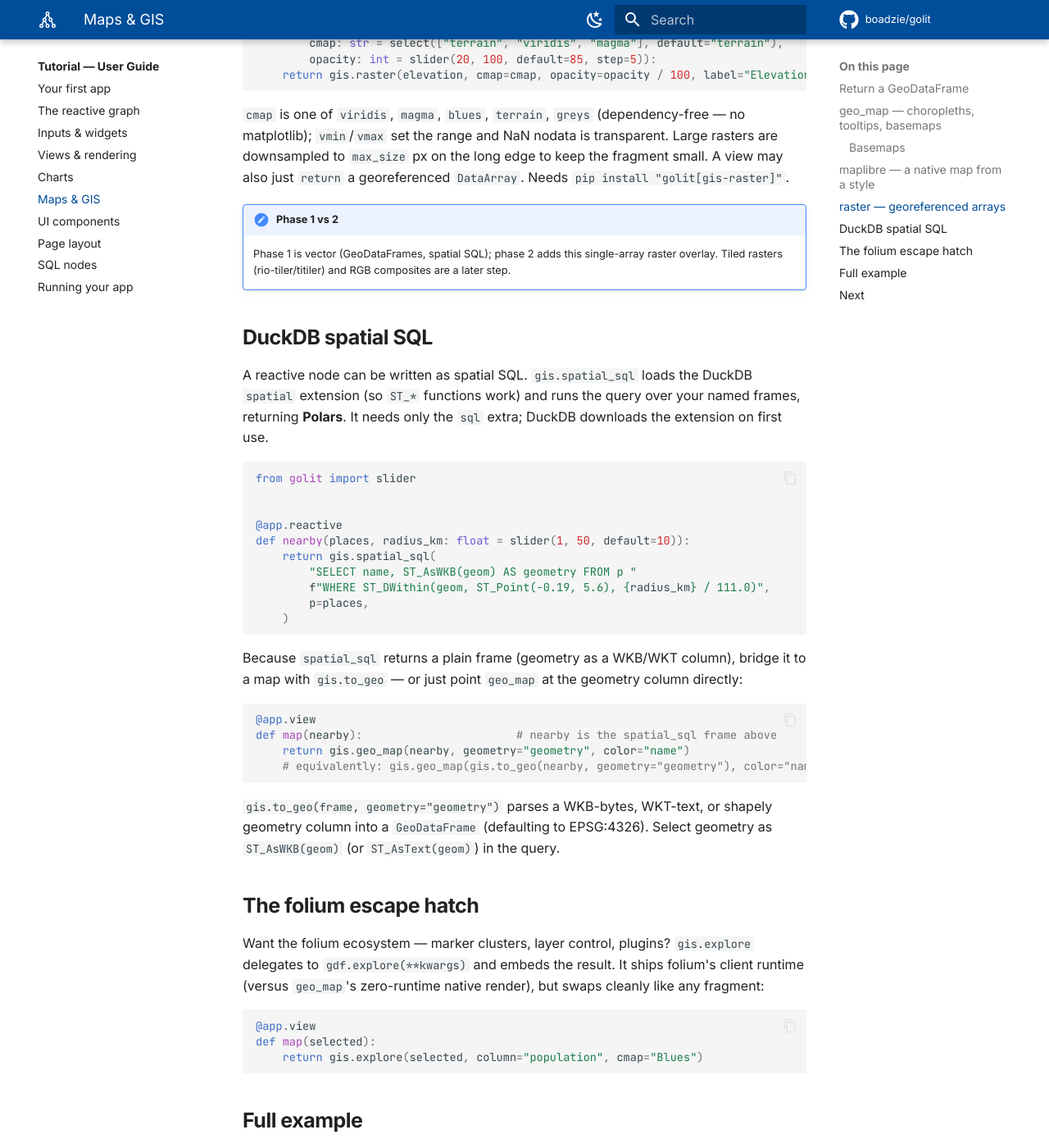
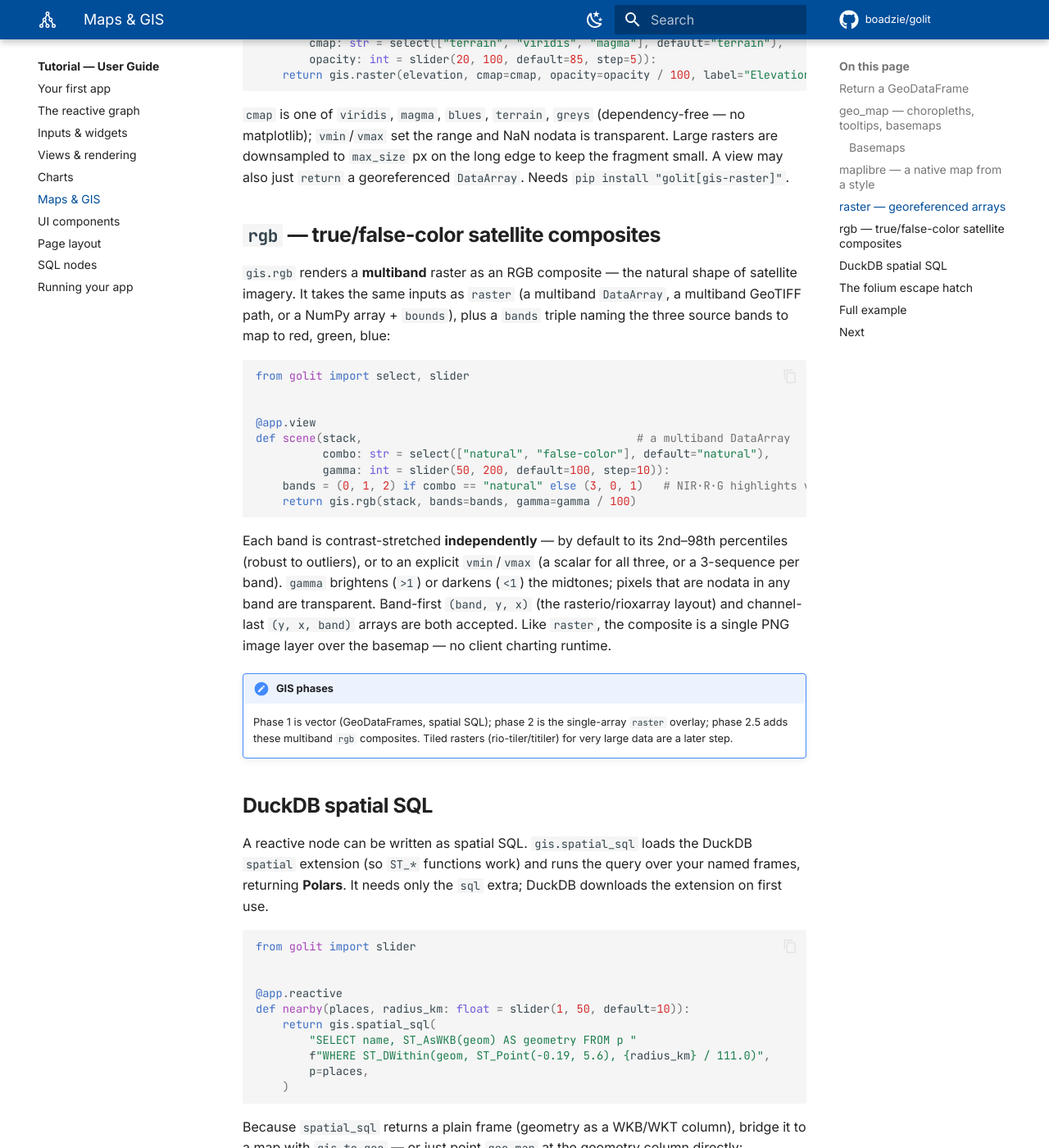
Before and after one commit to Boadzie/golit, an MkDocs documentation site: the page built from docs/tutorial/maps.md, in a window 1280 px wide and 1400 px high, scrolled down 2895 px. Shown: the whole window at 82% size. Built offline with MkDocs 1.6.1 and Material for MkDocs 9.7.7, drawn with Linux system fonts in a browser that asks for light colours; comment, search, counter and statistics services are not loaded.

Commit message:
docs(maps): document RGB composites (gis.rgb, satellite imagery)
Tutorial section + API reference for gis.rgb; refresh the GIS phase note (2.5 = RGB
composites done, tiled rasters still pending) and the README status/examples.

````diff
--- a/docs/tutorial/maps.md
+++ b/docs/tutorial/maps.md
@@ -136,9 +136,36 @@ matplotlib); `vmin`/`vmax` set the range and NaN nodata is transparent. Large ra
 downsampled to `max_size` px on the long edge to keep the fragment small. A view may also
 just `return` a georeferenced `DataArray`. Needs `pip install "golit[gis-raster]"`.
 
-!!! note "Phase 1 vs 2"
-    Phase 1 is vector (GeoDataFrames, spatial SQL); phase 2 adds this single-array raster
-    overlay. Tiled rasters (rio-tiler/titiler) and RGB composites are a later step.
+## `rgb` — true/false-color satellite composites
+
+`gis.rgb` renders a **multiband** raster as an RGB composite — the natural shape of
+satellite imagery. It takes the same inputs as `raster` (a multiband `DataArray`, a
+multiband GeoTIFF path, or a NumPy array + `bounds`), plus a `bands` triple naming the
+three source bands to map to red, green, blue:
+
+```python
+from golit import select, slider
+
+
+@app.view
+def scene(stack,                                         # a multiband DataArray
+          combo: str = select(["natural", "false-color"], default="natural"),
+          gamma: int = slider(50, 200, default=100, step=10)):
+    bands = (0, 1, 2) if combo == "natural" else (3, 0, 1)   # NIR·R·G highlights vegetation
+    return gis.rgb(stack, bands=bands, gamma=gamma / 100)
+```
+
+Each band is contrast-stretched **independently** — by default to its 2nd–98th percentiles
+(robust to outliers), or to an explicit `vmin`/`vmax` (a scalar for all three, or a
+3-sequence per band). `gamma` brightens (`>1`) or darkens (`<1`) the midtones; pixels that
+are nodata in any band are transparent. Band-first `(band, y, x)` (the rasterio/rioxarray
+layout) and channel-last `(y, x, band)` arrays are both accepted. Like `raster`, the
+composite is a single PNG image layer over the basemap — no client charting runtime.
+
+!!! note "GIS phases"
+    Phase 1 is vector (GeoDataFrames, spatial SQL); phase 2 is the single-array `raster`
+    overlay; phase 2.5 adds these multiband `rgb` composites. Tiled rasters
+    (rio-tiler/titiler) for very large data are a later step.
 
 ## DuckDB spatial SQL
 
````
Also changed, not shown: README.md (+16 -12 lines), docs/reference/gis.md (+6 -0 lines).
